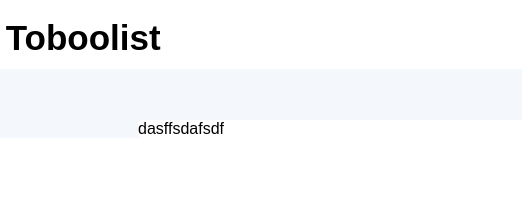
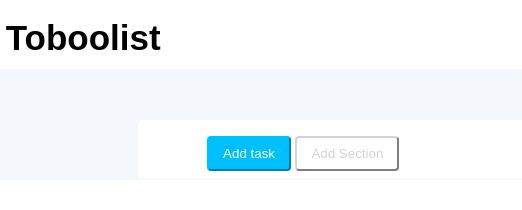
Before and after one commit to ZenRool/html-css-toboolist, a plain HTML site: page index.html in a window 1280 px wide. Shown: the full height of the page, 118-640 px from the left. Drawn offline with Linux system fonts and the light colour scheme.

Commit message:
Barra di navigazione con i bottoni

```diff
--- a/css/style.css
+++ b/css/style.css
@@ -29,15 +29,42 @@ header a{
     font-size: 35px;
     font-weight: bold;
 }
+
 /* Parte di sotto home e container  */
 #home{
-    height: 100%;
+    width: 100%;
     background-color: #f4f7fb;
     padding-top: 4%;
 }
 #container{
+
     background-color: white;
     width: 60%;
     margin: auto;
     border-radius: 5px;
 }
+/* nav con i due bottoni */
+nav{
+
+    padding-left: 9%;
+    padding-top: 2%;
+    padding-bottom: 1%;
+    border-bottom: 2px solid #f4f7fb;
+
+}
+nav button{
+    /* border: none; */
+    border-radius: 4px;
+    padding: 8px 14px;
+
+}
+nav button:first-child{
+    background-color: deepskyblue;
+    border-color: deepskyblue;
+    color: white;
+}
+nav button:last-child{
+    background-color: white;
+    color: lightgray;
+    border-color: lightgrey;
+}
--- a/index.html
+++ b/index.html
@@ -26,10 +26,10 @@
 
         <div id="container">
 
-            dasffsdafsdf
-
-
-
+            <nav>
+                <button>Add task</button>
+                <button>Add Section</button>
+            </nav>
         </div>
     </div>
 
```
